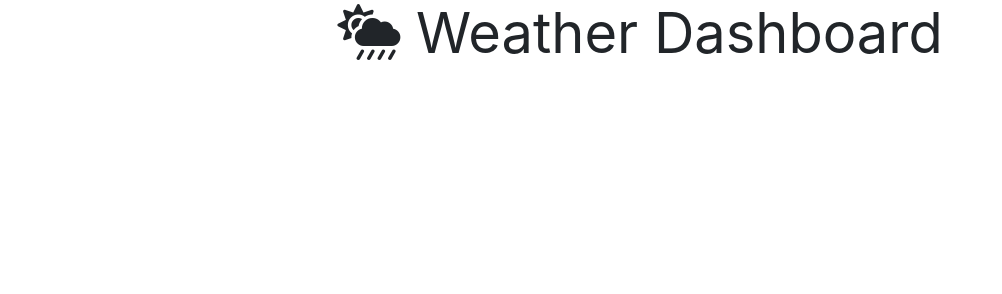
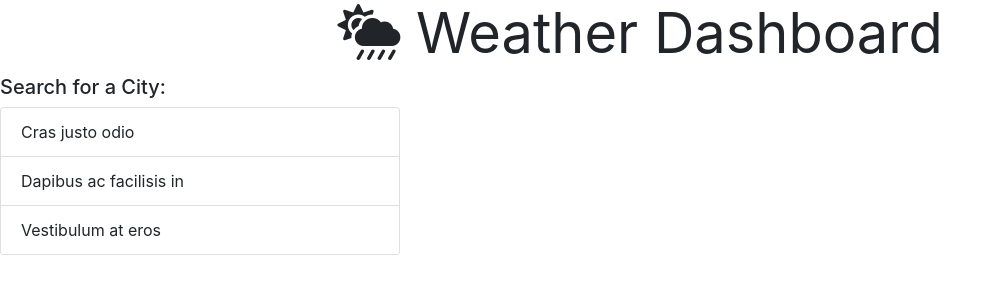
Before and after one commit to rpc08002/Weather-Dashboard, a plain HTML site: page index.html in a window 1280 px wide. Shown: the whole page, without its empty margins (0-1002 px from the left). Drawn offline with nearby package versions, Linux system fonts and the light colour scheme.

Commit message:
added card list for city history

```diff
--- a/index.html
+++ b/index.html
@@ -10,15 +10,26 @@
 </head>
 <body>
 
-    <div class="container">
+    <div class="wrapper">
             <h1 class="text-center display-4 lead">
               <strong>
                 <i class="fas fa-cloud-sun-rain"></i> Weather Dashboard</strong>
             </h1>
-          </div>
 
-
-
+        <div class="row">
+            <div class="col">
+                <div class="sideBar">
+                    <h5>Search for a City:</h5>
+                </div>
+                <div class="card" style="width: 25rem;">
+                    <ul class="list-group list-group-flush">
+                      <li class="list-group-item">Cras justo odio</li>
+                      <li class="list-group-item">Dapibus ac facilisis in</li>
+                      <li class="list-group-item">Vestibulum at eros</li>
+                    </ul>
+                </div>
+            </div>
+        </div>
 
 
     </div>
```
